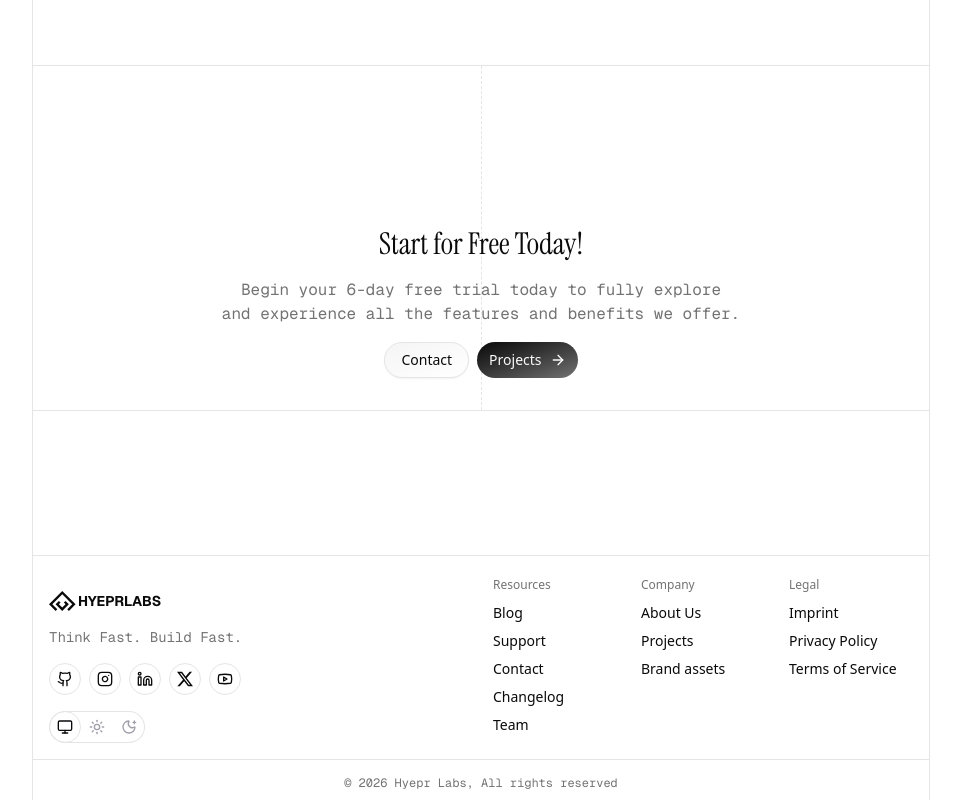
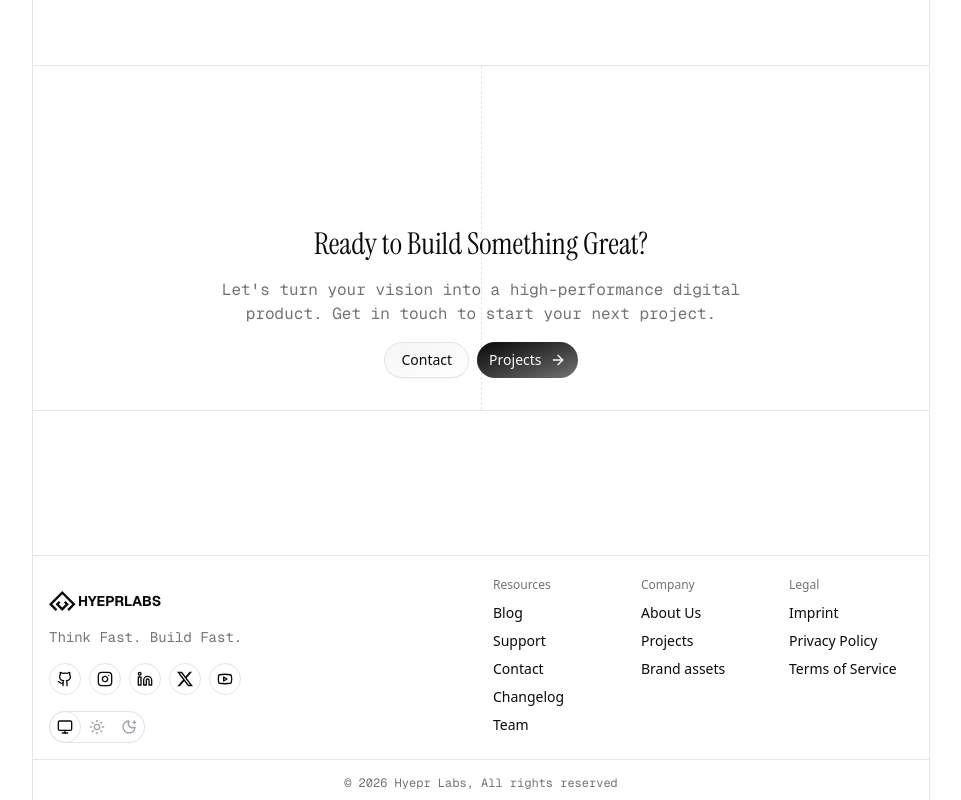
Before and after one commit to hyeprlabs/hyeprlabs, a Next.js app: page /blog in a window 1280 px wide. Shown: the part 1680-2480 px from the top of the page, without its empty margins (159-1120 px from the left). Built offline with nearby package versions, Linux system fonts and the light colour scheme; some icons are missing.

Commit message:
refactor: update CallToAction text for improved messaging and clarity.

```diff
--- a/src/components/marketing/cta.tsx
+++ b/src/components/marketing/cta.tsx
@@ -14,11 +14,11 @@ export function CallToAction() {
       <div className="absolute top-0 left-1/2 -z-10 h-full border-l border-dashed" />
 
       <h2 className="text-center text-2xl md:text-3xl font-serif">
-        Start for Free Today!
+        Ready to Build Something Great?
       </h2>
       <p className="text-balance text-center font-mono text-muted-foreground text-sm md:text-base">
-        Begin your 6-day free trial today to fully explore and experience all
-        the features and benefits we offer.
+        Let&apos;s turn your vision into a high-performance digital product.
+        Get in touch to start your next project.
       </p>
 
       <div className="flex items-center justify-center gap-2">
```
